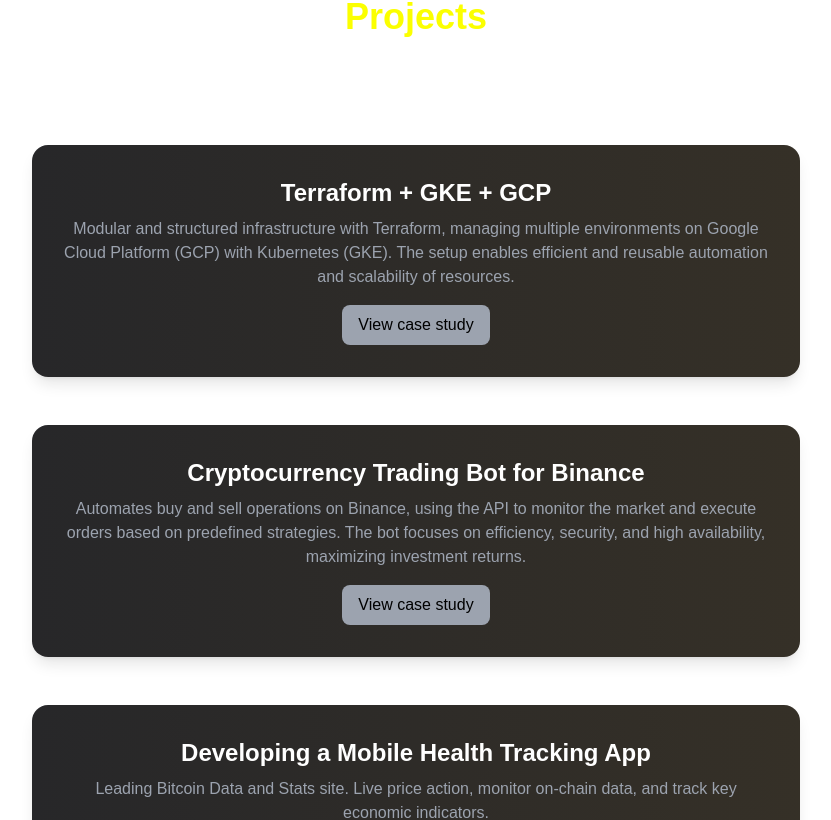
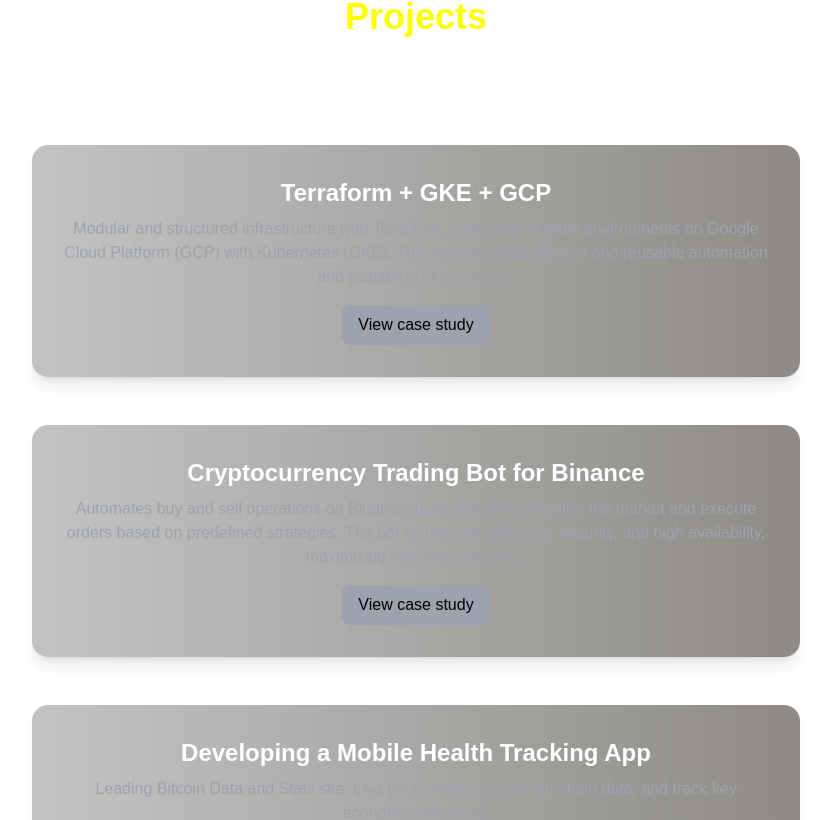
Before and after one commit to m1theusr/portfolio, a React (Vite) app: page / in a window 1280 px wide. Shown: the part 1667-2487 px from the top of the page, without its empty margins (224-1055 px from the left). Built offline with nearby package versions, Linux system fonts and the light colour scheme.

Commit message:
add blur

```diff
--- a/src/app/Projects.jsx
+++ b/src/app/Projects.jsx
@@ -58,10 +58,10 @@
             key={index}
             ref={(el) => (cardsRef.current[index] = el)}
             data-index={index}
-            className={`relative w-full max-w-3xl p-8 rounded-2xl shadow-lg transition-all duration-700 ease-in-out transform
+            className={`backdrop-blur-lg relative w-full max-w-3xl p-8 rounded-2xl shadow-lg transition-all duration-700 ease-in-out transform
               ${visibleIndexes.includes(index) ? "opacity-100 translate-y-0 scale-100 z-10" : "opacity-0 translate-y-10 scale-95 z-0"}
               ${visibleIndexes.includes(index - 1) ? "-mt-20" : ""}`}
-            style={{ background: " linear-gradient(to right,rgb(39, 39, 41),rgb(53, 48, 39))" }}
+            style={{ background: "linear-gradient(to right,rgba(39, 39, 41, 0.28),rgba(53, 48, 39, 0.56))" }}
           >
             <div className="absolute inset-0  opacity-10 pointer-events-none" />
             <div className="flex flex-col md:flex-row items-center gap-6">
```
